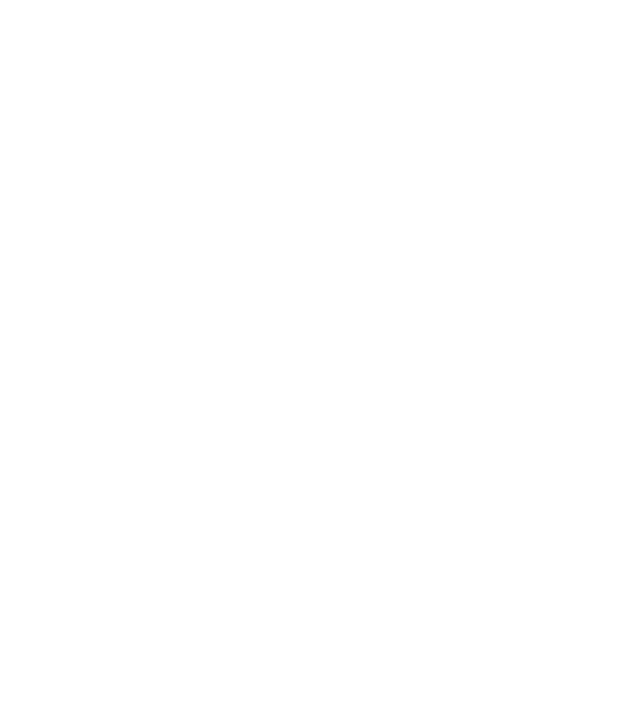
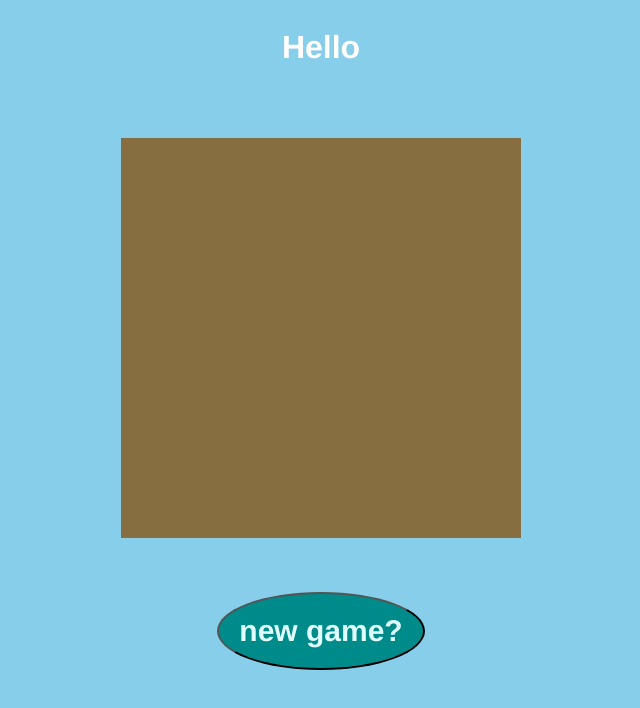
Before and after one commit to pokechirlia/Snake-game, a plain HTML site: page index.html in a window 1280 px wide. Shown: the whole page, without its empty margins (319-959 px from the left). Drawn offline with Linux system fonts and the light colour scheme.

Commit message:
html and css completed

```diff
--- a/index.html
+++ b/index.html
@@ -1,6 +1,20 @@
-<html>
+<!DOCTYPE html>
+<html lang="en">
+<head>
+	<meta charset="UTF-8">
+	<meta http-equiv="X-UA-Compatible" content="IE=edge">
+	<meta name="viewport" content="width=device-width, initial-scale=1.0">
+	<title>My snake game</title>
+	<link rel="stylesheet" href="style.css">
+</head>
+<body>
+	<div class="container">
+		<h1>Hello</h1>
+		<canvas id = "game-box"></canvas>
+		<br/>
+		<button id = "new-game">new game?</button>
+	</div>
 
-	<body>
-
-	</body>
+	<script src = "script.js"></script>
+</body>
 </html>
--- /dev/null
+++ b/script.js
@@ -0,0 +1 @@
+console.log("yo");
--- /dev/null
+++ b/style.css
@@ -0,0 +1,28 @@
+body{
+    background-color: skyblue;
+    display: flex;
+    flex-direction: column;
+    justify-content: center;
+    align-items: center;
+    text-align: center;
+    color: white;
+    font-family: 'Franklin Gothic Medium', 'Arial Narrow', Arial, sans-serif;
+}
+
+#game-box{
+    width: 400px;
+    height: 400px;
+    background-color: rgb(135, 110, 64);
+    margin: 50px;
+}
+
+#new-game{
+    background-color: darkcyan;
+    font-size: 30px;
+    font-weight: bold;
+    cursor: pointer;
+    padding: 20px;
+    border-radius: 50%;
+    color: lightcyan;
+    font-family: 'Franklin Gothic Medium', 'Arial Narrow', Arial, sans-serif;
+}
```
